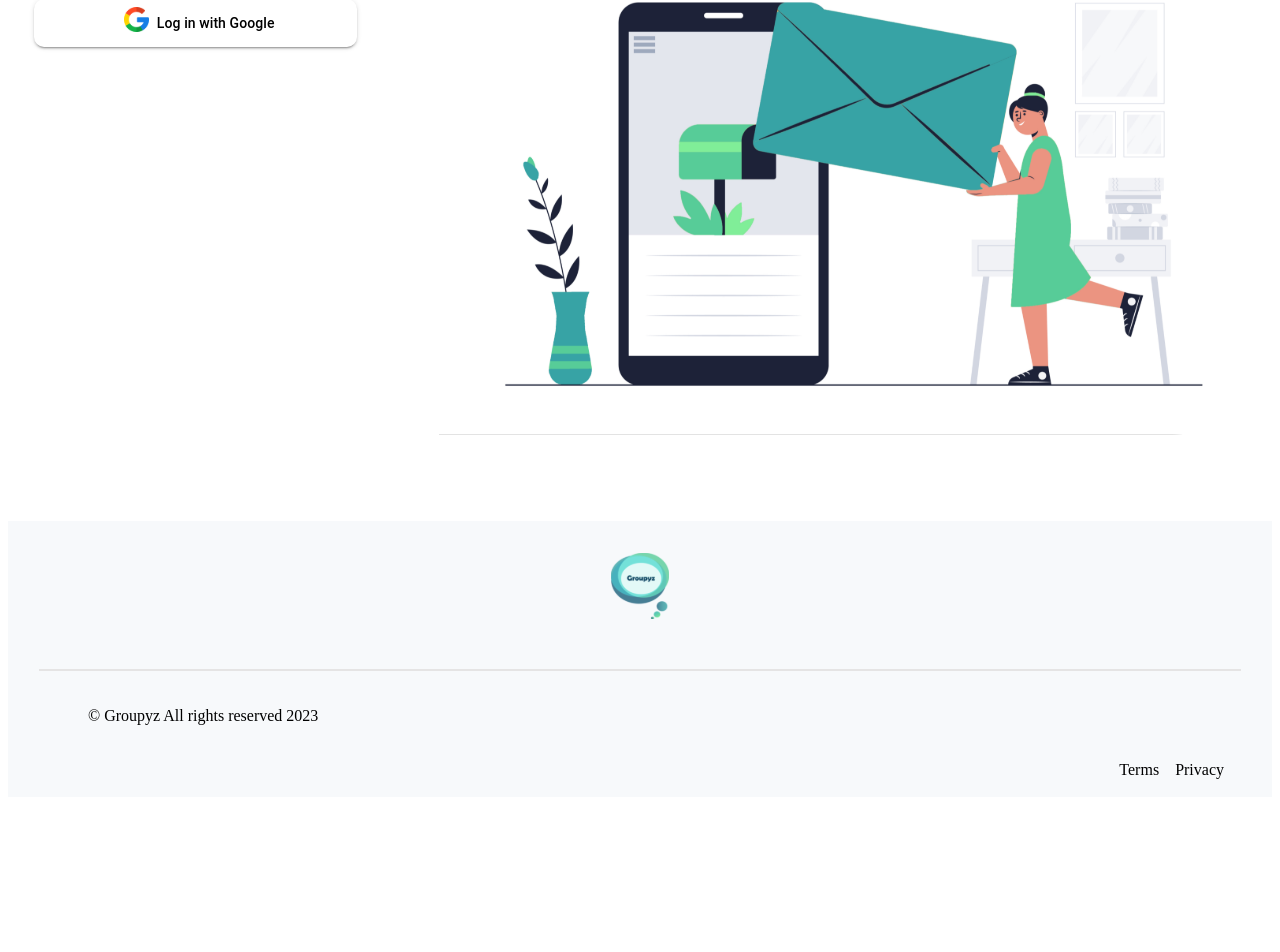
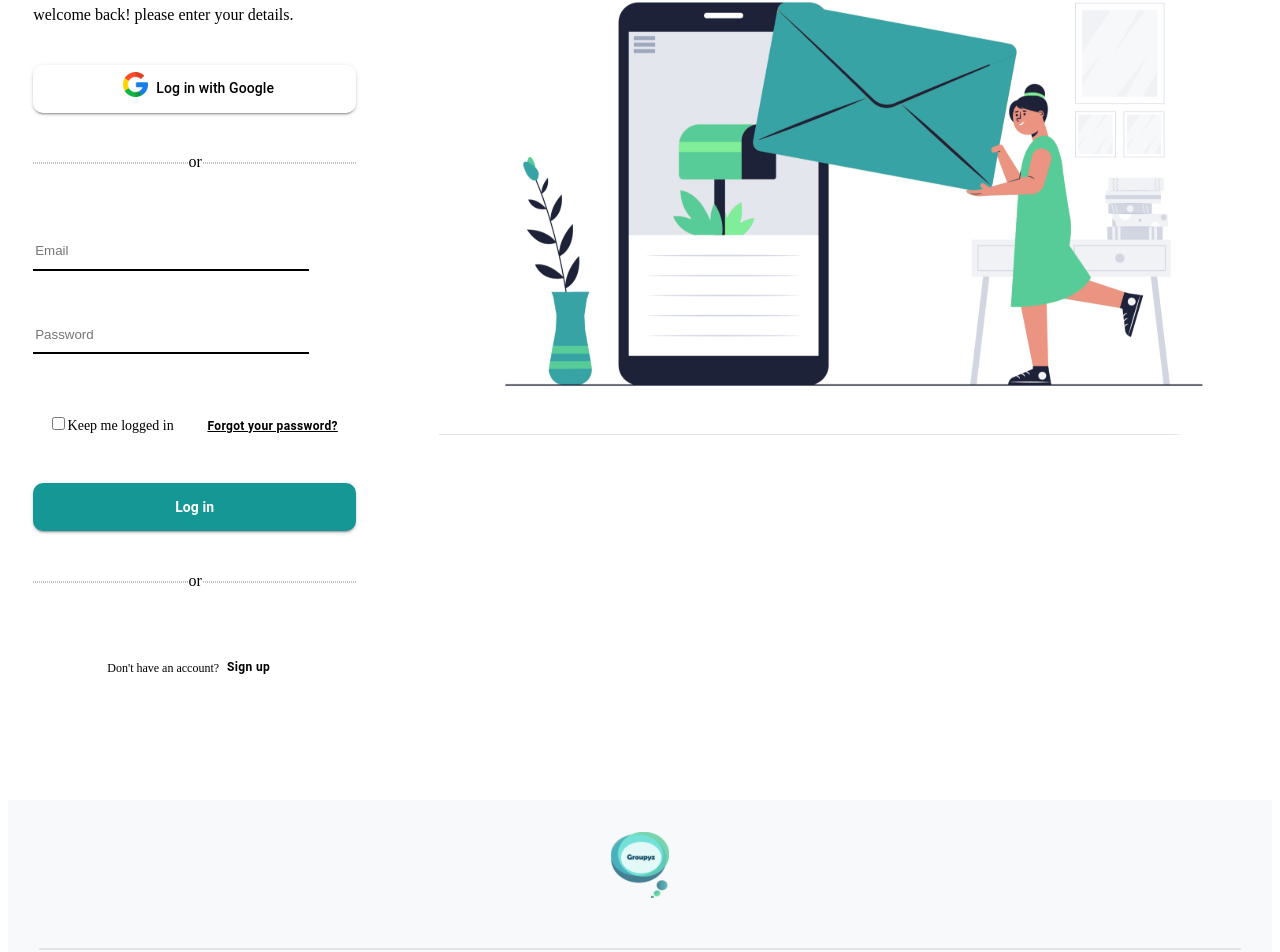
Before and after one commit to Groupyz/UI, a React (Create React App) app in the folder groupyz/: page /login in a window 1280 px wide. Shown: the part 367-1319 px from the top of the page. Before the commit the page ends 1172 px from the top, so only its background shows below. Built offline with nearby package versions, Linux system fonts and the light colour scheme.

Commit message:
added login component to login page

```diff
--- a/groupyz/src/components/global/Button_c.jsx
+++ b/groupyz/src/components/global/Button_c.jsx
@@ -4,9 +4,12 @@ import "./styles/Button_c.css";
 import { ToastContainer, toast } from "react-toastify";
 import "react-toastify/dist/ReactToastify.css";
 
-const Button_c = ({ image, name, dest }) => {
+const Button_c = ({ variant, image, name, dest }) => {
   if (!name) {
     throw new Error("The name required Prop missing!");
+  }
+  if (!variant) {
+    variant = "contained";
   }
 
   const showToastMessage = () => {
@@ -22,7 +25,7 @@ const Button_c = ({ image, name, dest }) => {
   if (image) {
     return (
       <div>
-        <Button variant="contained" id="Button_c" onClick={showToastMessage}>
+        <Button variant={variant} id="Button_c" onClick={showToastMessage}>
           <div class="image">
             <img src={image} width={"25px"} height={"25px"} />
           </div>
@@ -34,7 +37,7 @@ const Button_c = ({ image, name, dest }) => {
   } else {
     return (
       <div>
-        <Button variant="contained" id="Button_c" onClick={showToastMessage}>
+        <Button variant={variant} id="Button_c" onClick={showToastMessage}>
           {name}
         </Button>
         <ToastContainer />
--- a/groupyz/src/pages/home/Homepage.jsx
+++ b/groupyz/src/pages/home/Homepage.jsx
@@ -2,7 +2,6 @@ import "./styles/Homepage.css";
 import PictureContainer from "./PictureContainer";
 import background from "./images/background.svg";
 import Button_c from "../../components/global/Button_c";
-import logo from "../../../src/assets/images/logo.svg";
 
 const Homepage = () => (
   <homepage>
@@ -20,7 +19,7 @@ const Homepage = () => (
       </div>
       <div class="row">
         <div class="buttonContainer">
-          <Button_c name="Get Started" img={logo} />
+          <Button_c name="Get Started" />
         </div>
       </div>
       <div class="row">
--- a/groupyz/src/pages/login/LoginComponent.jsx
+++ b/groupyz/src/pages/login/LoginComponent.jsx
@@ -1,6 +1,7 @@
 import "./styles/LoginComponent.css";
 import Button_c from "../../components/global/Button_c";
 import google from "./images/google.svg";
+import line from "./images/Line.svg";
 
 const LoginComponent = () => (
   <loginComponent>
@@ -18,6 +19,46 @@ const LoginComponent = () => (
           <Button_c image={google} name="Log in with Google" />
         </div>
       </div>
+      <div class="row">
+        <div class="seperator">
+          <img src={line} alt="seperator" />
+          <div class="text">or</div>
+        </div>
+      </div>
+      <div class="row">
+        <input type="text" placeholder="Email" />
+      </div>
+      <div class="row">
+        <input type="text" placeholder="Password" />
+      </div>
+      <div class="multRow">
+        <div class="label">
+          <label>
+            <input type="checkbox" />
+            Keep me logged in
+          </label>
+        </div>
+        <div class="forgotPassword">
+          <Button_c variant="text" name="Forgot your password?" />
+        </div>
+      </div>
+      <div class="row">
+        <div class="loginButton">
+          <Button_c name="Log in" />
+        </div>
+      </div>
+      <div class="row">
+        <div class="seperator">
+          <img src={line} alt="seperator" />
+          <div class="text">or</div>
+        </div>
+      </div>
+      <div class="multRow">
+        <div class="signup">Don't have an account?</div>
+        <div class="signupButton">
+          <Button_c variant="text" name="Sign up" />
+        </div>
+      </div>
     </div>
   </loginComponent>
 );
--- a/groupyz/src/pages/login/styles/LoginComponent.css
+++ b/groupyz/src/pages/login/styles/LoginComponent.css
@@ -1,6 +1,6 @@
 loginComponent .loginContainer {
     display: grid;
-    grid-template-rows: 2fr 1fr 2fr 1fr 2fr 2fr 1fr 2fr 1fr 1fr;
+    grid-template-rows: 1fr 1fr 1fr 1fr 1fr 1fr 1fr 1fr 1fr 1fr;
     grid-gap: 15px;
 }
 
@@ -14,7 +14,7 @@ loginComponent .loginContainer .row {
     font-size: 25px;
     font-weight: 700;
     line-height: normal;
-    padding-top: 1rem;
+    padding-top: 25%;
 }
 
 .subWelcomeContainer {
@@ -33,3 +33,77 @@ loginComponent .loginContainer .row .googleButton #Button_c {
     border-radius: 10px;
     padding:1rem;
 }
+
+.seperator {
+    position: relative;
+    text-align: center;
+}
+
+loginComponent .loginContainer .row .seperator .text {
+    position: absolute;
+    top: 20%;
+    left: 50%;
+    transform: translate(-50%, -50%);
+    background-color: white;
+}
+
+.multRow {
+    display: grid;
+    grid-template-columns: auto auto;
+}
+
+input[type=text] {
+    grid-column: 1;
+    border: none;
+    border-bottom: 2px solid black;
+    height: 50%;
+    width: 150%;
+}
+
+.label {
+    font-size: 14px;
+    padding: 0.9rem;
+}
+
+loginComponent .loginContainer .multRow .forgotPassword #Button_c{
+    grid-column: 2;
+    font-size: 12px;
+    font-weight: 700;
+    text-decoration-line: underline;
+    background-color: white;
+    color: black;
+    border-radius: none;
+    border: none;
+    padding: 1rem;
+}
+
+loginComponent .loginContainer .row .loginButton #Button_c {
+    grid-row: 8;
+    width: 323px;
+    height: 48px;
+    border-radius: 10px;
+    background-color: #159895;
+    color: white;
+    font-weight: 700;
+    letter-spacing: 0.08px;
+}
+
+.signup {
+    grid-column: 1;
+    display: flex;
+    padding-top: 0.35rem;
+    justify-content: right;
+    font-size: 12px;
+    text-align: center;
+}
+
+loginComponent .loginContainer .multRow .signupButton #Button_c {
+    grid-column: 2;
+    justify-content: left;
+    font-size: 12px;
+    font-weight: 700;
+    border-radius: none;
+    border: none;
+    background-color: white;
+    color: black;
+}
```
Also changed, not shown: groupyz/src/pages/login/images/Line.svg (added).
